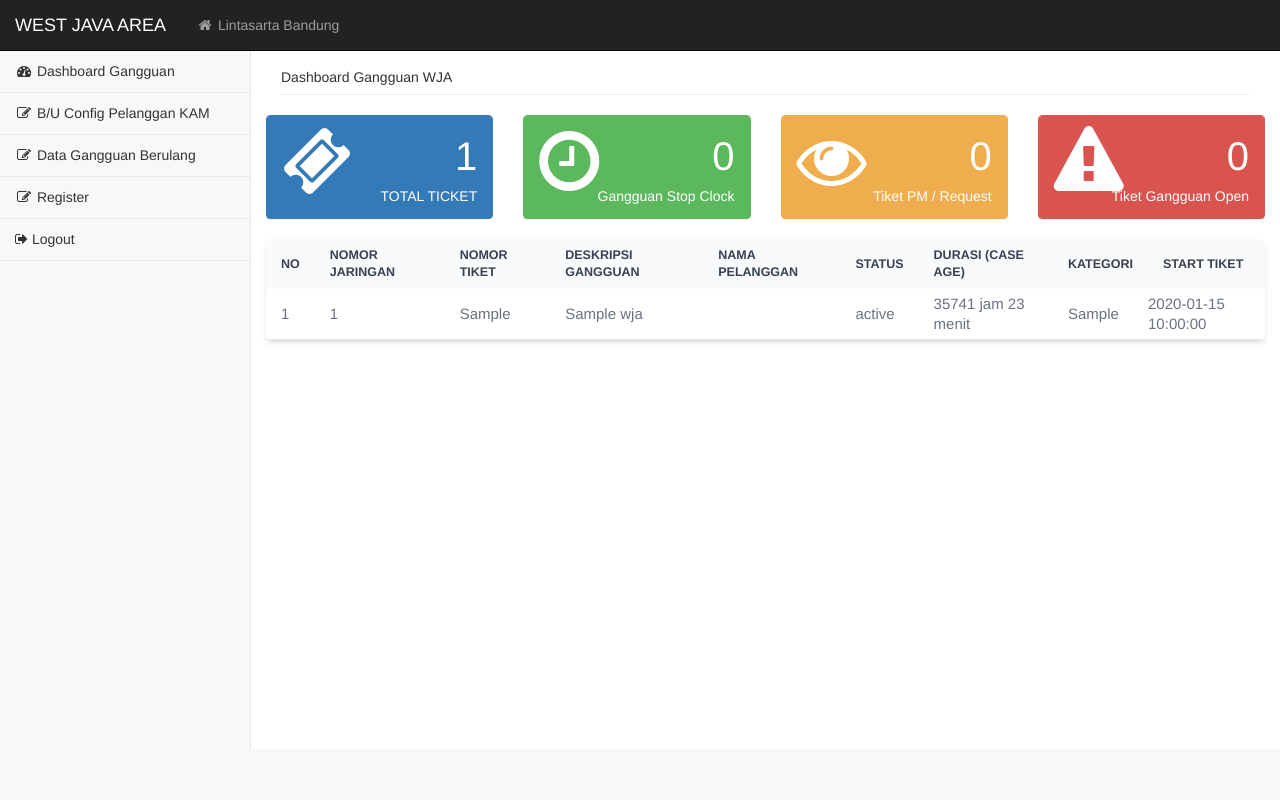
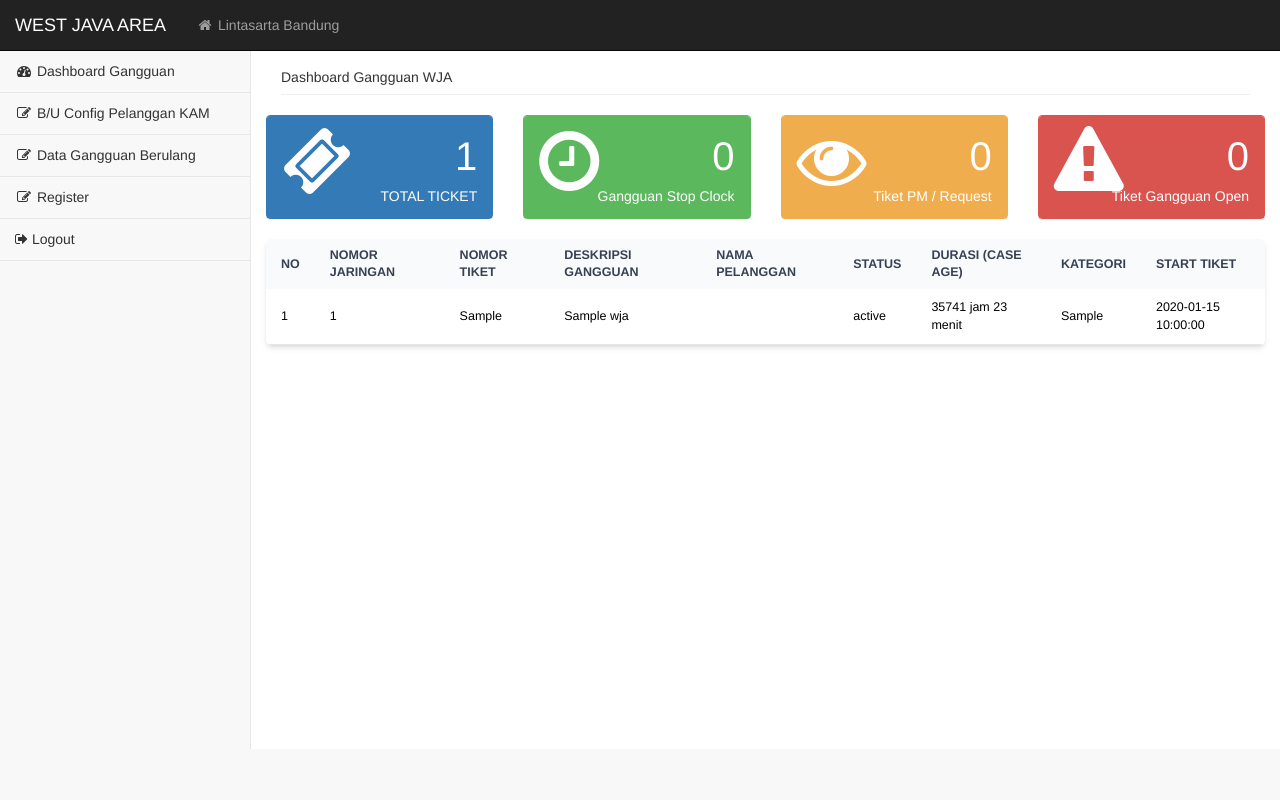
Before and after one commit to FadhRach/Dashboard-WJA, a PHP site: page /indexclone.php in a window 1280 px wide. Run offline with PHP 8.4, Linux system fonts and the light colour scheme; tables that the repository leaves empty or names only in its code hold one stand-in row (values such as "Sample post"); some libraries are stand-ins or nearby versions.

Commit message:
fix index in indexclone resp

```diff
--- a/indexclone.php
+++ b/indexclone.php
@@ -227,26 +227,6 @@
                                             while ($row = mysqli_fetch_array($hasil)) {
                                             $no++;
                                         ?>
-                                        <tbody>
-                                            <tr class="bg-white border-b hover:bg-gray-50 text-xl lg:text-2xl">
-                                                <td class="px-6 py-2">
-                                                    <?php echo $no;?>
-                                                </td>
-                                                <td class="px-6 py-2">
-                                                    <?php echo $row["service_instance_id"];?>
-                                                </td>
-                                                <td class="px-6 py-2">
-                                                    <?php echo $row["ticket_no"];?>
-                                                </td>
-                                                <td class="px-6 py-2" style="white-space: nowrap;">
-                                                    <?php echo $row["ticket_title"];?>
-                                                </td>
-                                                <td class="px-6 py-2" style="white-space: nowrap;">
-                                                    <?php echo $row["parent_id"];?>
-                                                </td>
-                                                <td class="px-6 py-2">
-                                                    <?php echo $row["ticket_status"];?>
-                                                </td>
                                         <!-- syntax php untuk durasi -->
                                         <?php
                                             date_default_timezone_set('Asia/Jakarta');
@@ -258,7 +238,8 @@
                                             $jam = floor($durasiDetik / 3600);
                                             $menit = floor(($durasiDetik % 3600) / 60);
                                         ?>
-                                                <td class="px-6 py-2"
+                                        <tbody>
+                                            <tr class="bg-white border-b hover:bg-gray-50 text-lg lg:text-xl text-black"
                                             style="<?php
                                                 if ($row["ticketcategories"] == ' Technical Complaint ' && $row["ticket_status"] == ' Open ') {
                                                     if ($jam >= 3) {
@@ -268,12 +249,31 @@
                                                     }
                                                 }
                                             ?>">
+                                                <td class="px-6 py-4">
+                                                    <?php echo $no;?>
+                                                </td>
+                                                <td class="px-6 py-4">
+                                                    <?php echo $row["service_instance_id"];?>
+                                                </td>
+                                                <td class="px-6 py-4">
+                                                    <?php echo $row["ticket_no"];?>
+                                                </td>
+                                                <td class="px-6 py-4" style="white-space: nowrap;">
+                                                    <?php echo $row["ticket_title"];?>
+                                                </td>
+                                                <td class="px-6 py-4" style="white-space: nowrap;">
+                                                    <?php echo $row["parent_id"];?>
+                                                </td>
+                                                <td class="px-6 py-4">
+                                                    <?php echo $row["ticket_status"];?>
+                                                </td>
+                                                <td class="px-6 py-4">
                                                     <?php echo "$jam jam $menit menit"; ?>
                                                 </td>
-                                                <td class="px-6 py-2">
+                                                <td class="px-6 py-4">
                                                     <?php echo $row["ticketcategories"];?>
                                                 </td>
-                                                <td>
+                                                <td  class="px-6 py-4">
                                                     <?php echo $row["createdtime"];?>
                                                 </td>
                                             </tr>
```
Lines whose indentation alone changed are shown as unchanged.
